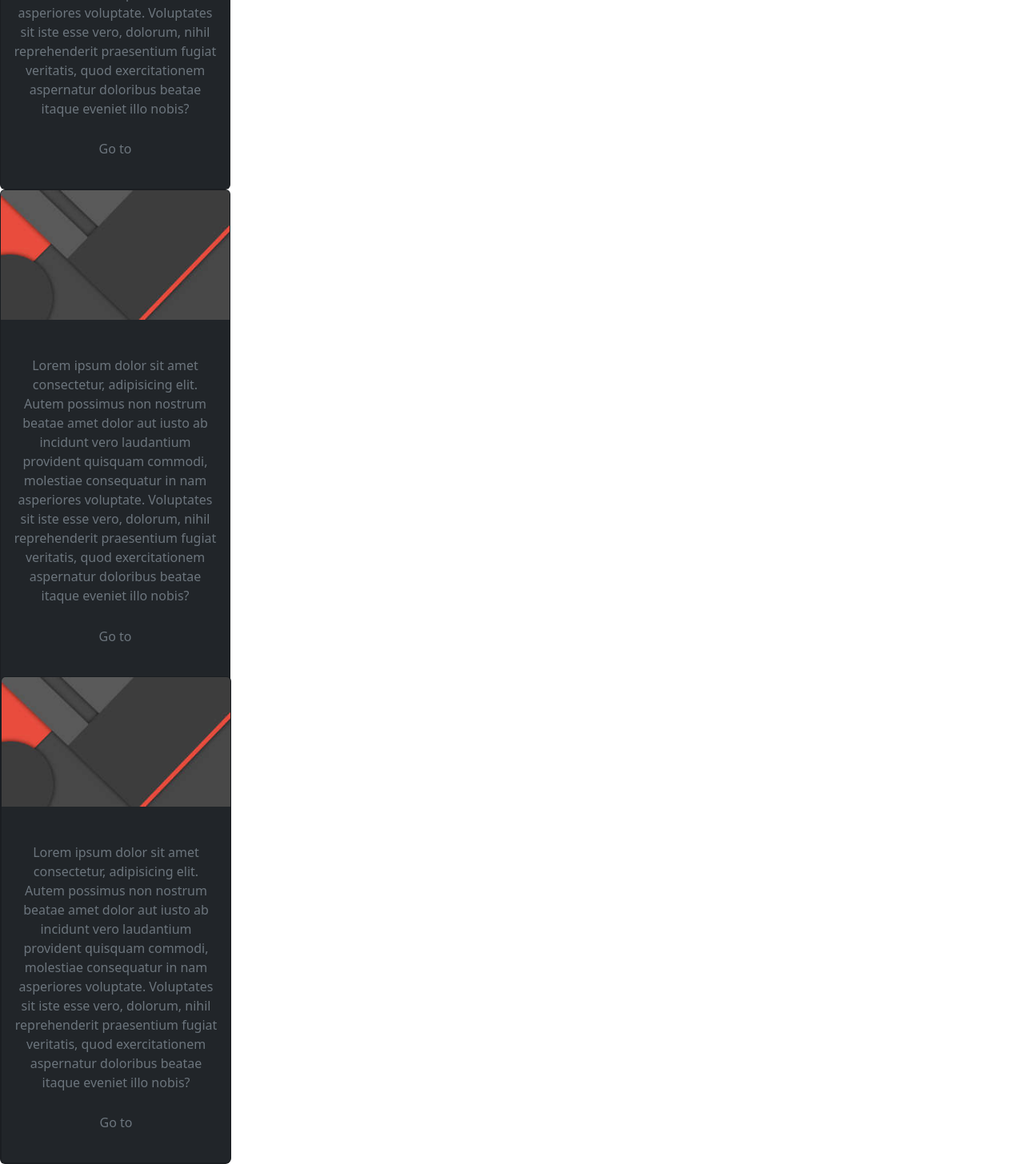
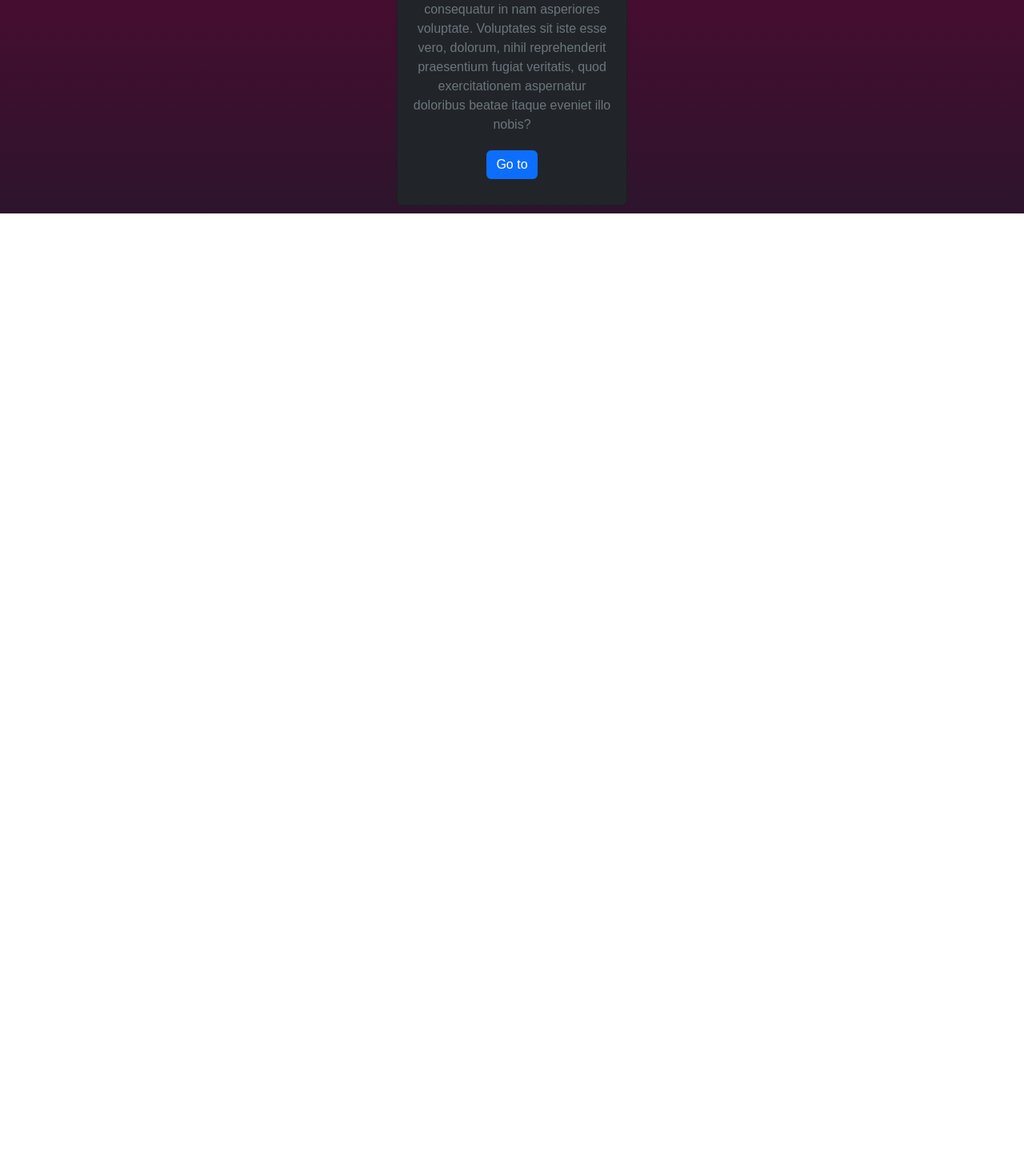
Before and after one commit to Isael1997/Rest_Api_Marvel, a React (Create React App) app: page / in a window 1280 px wide. Shown: the part 441-1897 px from the top of the page at 80% size. After the commit the page ends 800 px from the top, so only its background shows below. Built offline with nearby package versions, Linux system fonts and the light colour scheme; the HTML template or start-up script is replaced by a standard one.

Commit message:
Se termino de disenia  una card

```diff
--- a/src/App.js
+++ b/src/App.js
@@ -7,7 +7,7 @@ import 'bootstrap/dist/css/bootstrap.min.css'
 function App() {
 
   return (
-    <div>
+    <div className='App'>
       <NavBar />
       <Home/>
     </div>
--- /dev/null
+++ b/src/components/Cards.js
@@ -0,0 +1,27 @@
+import React from "react";
+import image from '../assets/image1.jpg';
+
+
+export default function Cards(){
+    return (
+        <div className="card text-center bg-dark ">
+        <div className="overflow">
+            <img src={image} alt="a wallpaper" className="card-img-top" />
+        </div>
+        <div className="card-body text-light">
+            <h4 className="card-title"></h4>
+            <p className="card-text text-secondary">
+                Lorem ipsum dolor sit amet consectetur, adipisicing elit. Autem possimus non nostrum beatae amet dolor aut iusto ab incidunt vero laudantium provident quisquam commodi, molestiae consequatur in nam asperiores voluptate. Voluptates sit iste esse vero, dolorum, nihil reprehenderit praesentium fugiat veritatis, quod exercitationem aspernatur doloribus beatae itaque eveniet illo nobis?
+            </p>
+            <a
+                href='#'
+                target="_blank"
+                className="btn btn-primary border-0"
+                rel="noreferrer"
+            >
+                Go to
+            </a>
+        </div>
+    </div>
+    );
+}
--- a/src/pages/Home.js
+++ b/src/pages/Home.js
@@ -1,73 +1,10 @@
-import image from '../assets/image1.jpg';
+import Cards from '../components/Cards';
 import '../styles/Home.css'
 
 export default function Home() {
     return (
-        <div>
-        <div className="card text-center bg-dark animate__animated animate__fadeInUp">
-            <div className="overflow">
-                <img src={image} alt="a wallpaper" className="card-img-top" />
-            </div>
-            <div className="card-body text-light">
-                <h4 className="card-title"></h4>
-                <p className="card-text text-secondary">
-                    Lorem ipsum dolor sit amet consectetur, adipisicing elit. Autem possimus non nostrum beatae amet dolor aut iusto ab incidunt vero laudantium provident quisquam commodi, molestiae consequatur in nam asperiores voluptate. Voluptates sit iste esse vero, dolorum, nihil reprehenderit praesentium fugiat veritatis, quod exercitationem aspernatur doloribus beatae itaque eveniet illo nobis?
-                </p>
-                <a
-                    href='#'
-                    target="_blank"
-                    className="btn btn-outline-secondary border-0"
-                    rel="noreferrer"
-                >
-                    Go to
-                </a>
-            </div>
+        <div className='container d-flex justify-content-center align-items-center h-100'>
+            <Cards />
         </div>
-
-        {/* Ejmeplos de como se veria */}
-        <div className="card text-center bg-dark animate__animated animate__fadeInUp">
-            <div className="overflow">
-                <img src={image} alt="a wallpaper" className="card-img-top" />
-            </div>
-            <div className="card-body text-light">
-                <h4 className="card-title"></h4>
-                <p className="card-text text-secondary">
-                    Lorem ipsum dolor sit amet consectetur, adipisicing elit. Autem possimus non nostrum beatae amet dolor aut iusto ab incidunt vero laudantium provident quisquam commodi, molestiae consequatur in nam asperiores voluptate. Voluptates sit iste esse vero, dolorum, nihil reprehenderit praesentium fugiat veritatis, quod exercitationem aspernatur doloribus beatae itaque eveniet illo nobis?
-                </p>
-                <a
-                    href='#'
-                    target="_blank"
-                    className="btn btn-outline-secondary border-0"
-                    rel="noreferrer"
-                >
-                    Go to
-                </a>
-            </div>
-
-            {/*Segundo */}
-            <div className="card text-center bg-dark animate__animated animate__fadeInUp">
-            <div className="overflow">
-                <img src={image} alt="a wallpaper" className="card-img-top" />
-            </div>
-            <div className="card-body text-light">
-                <h4 className="card-title"></h4>
-                <p className="card-text text-secondary">
-                    Lorem ipsum dolor sit amet consectetur, adipisicing elit. Autem possimus non nostrum beatae amet dolor aut iusto ab incidunt vero laudantium provident quisquam commodi, molestiae consequatur in nam asperiores voluptate. Voluptates sit iste esse vero, dolorum, nihil reprehenderit praesentium fugiat veritatis, quod exercitationem aspernatur doloribus beatae itaque eveniet illo nobis?
-                </p>
-                <a
-                    href='#'
-                    target="_blank"
-                    className="btn btn-outline-secondary border-0"
-                    rel="noreferrer"
-                >
-                    Go to
-                </a>
-            </div>
-        </div>
-
-        </div>
-
-        </div>
-
     );
 }
--- a/src/styles/App.css
+++ b/src/styles/App.css
@@ -1,6 +1,5 @@
 .App {
     font-family: 'Oxygen', sans-serif;
-    height: 100vh;
     background: rgb(238, 69, 64);
     background: linear-gradient(180deg,
             rgba(238, 69, 64, 1) 0%,
--- a/src/styles/Home.css
+++ b/src/styles/Home.css
@@ -1,3 +1,8 @@
+.container{
+    margin-top: 10px;
+    padding: 10px;
+}
+
 .card:hover {
     box-shadow: 5px 10px 20px 1px rgba(255, 255, 255, 0.273) !important;
     transition: all 0.7s linear;
```
